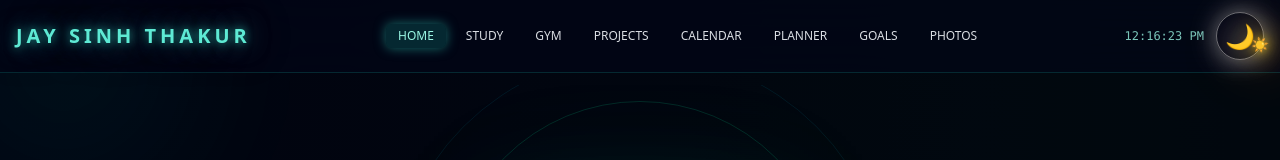
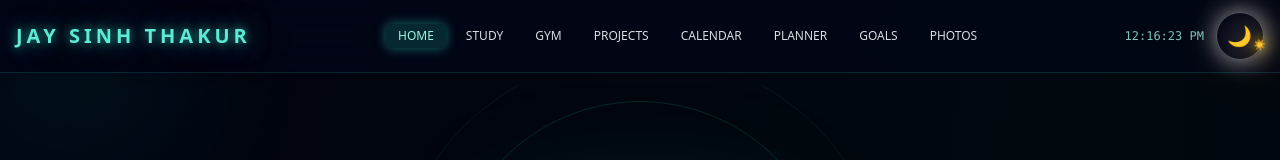
Before and after one commit to SpaceWandererr/fitness-dashboard, a React (Vite) app: page / in a window 1280 px wide. Shown: the top 160 px of the page. Built offline with nearby package versions, Linux system fonts and the light colour scheme.

Commit message:
Fixing App

```diff
--- a/src/App.jsx
+++ b/src/App.jsx
@@ -234,10 +234,10 @@ export default function App() {
               className="relative group rounded-full w-12 h-12 flex
               items-center justify-center
               border
-              border-yellow-400/30 dark:border-white/40
+              border-yellow-400/30 dark:border-white/30
               bg-transparent backdrop-blur-xl
               shadow-[0_0_25px_rgba(255,193,7,0.6)]
-              dark:shadow-[0_0_25px_rgba(255,255,255,0.4)]
+              dark:shadow-[0_0_25px_rgba(255,255,255,0.6)]
               hover:shadow-[0_0_40px_rgba(255,193,7,0.9)]
               dark:hover:shadow-[0_0_40px_rgba(255,255,255,0.8)]
               transition-all duration-400"
@@ -270,7 +270,7 @@ export default function App() {
               {/* CELESTIAL SYSTEM */}
               <div className="absolute inset-0 flex items-center justify-center pointer-events-none">
                 {/* CENTER EMOJI (only one now) */}
-                <span className="relative text-2xl z-10">
+                <span className="relative text-xl z-10">
                   <AnimatePresence mode="wait">
                     {dark ? (
                       <motion.div
@@ -311,14 +311,13 @@ export default function App() {
                   }}
                 >
                   {/* ORBITING EMOJI */}
-                  {/* ORBITING EMOJI */}
                   <div
                     className="absolute select-none transition-all duration-300"
                     style={{
-                      top: "-10px",
+                      top: "-6px",
                       left: "50%",
                       transform: "translateX(-50%)",
-                      fontSize: "14px",
+                      fontSize: "10px",
                       filter: dark
                         ? `
                         drop-shadow(0 0 6px #FFD700)
```
